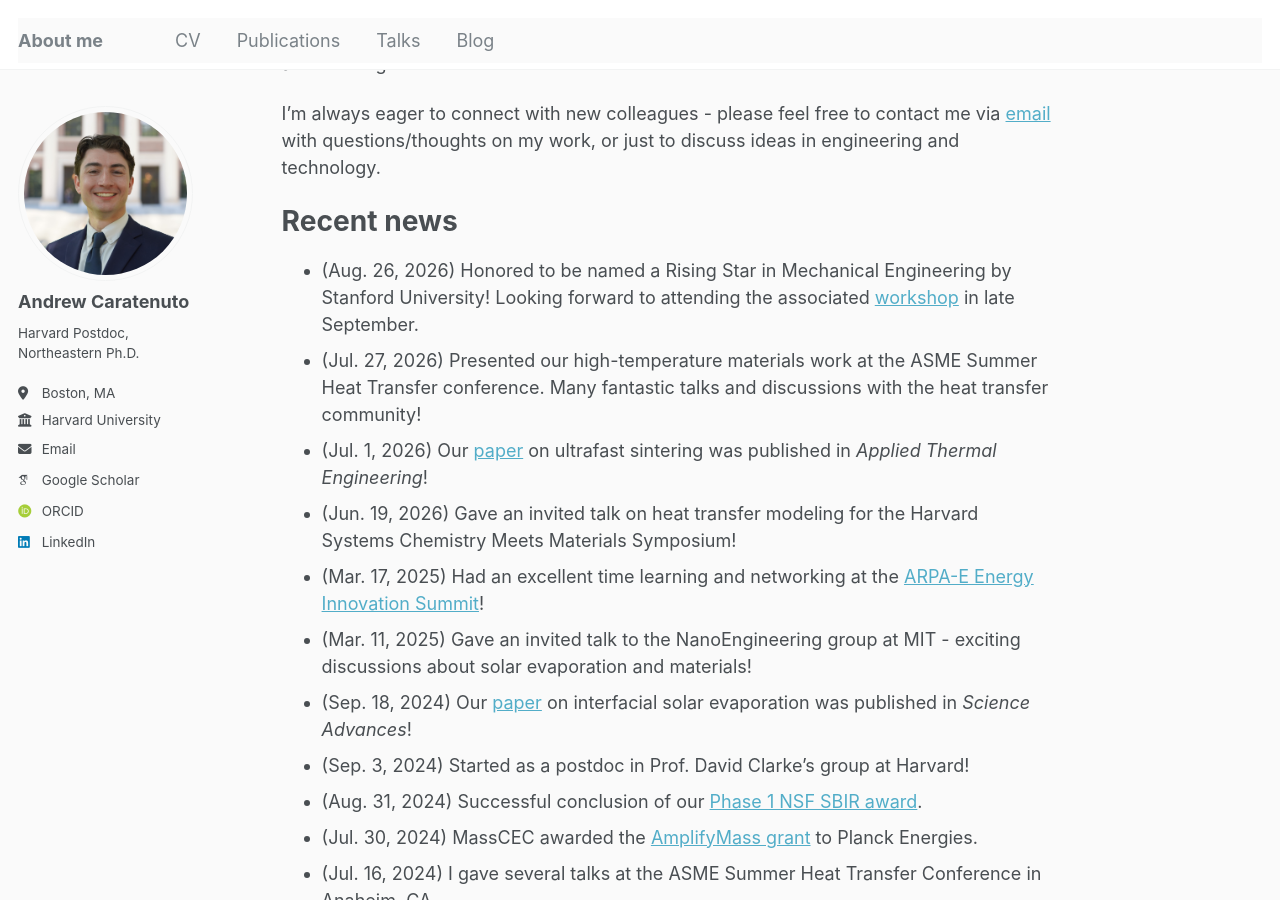
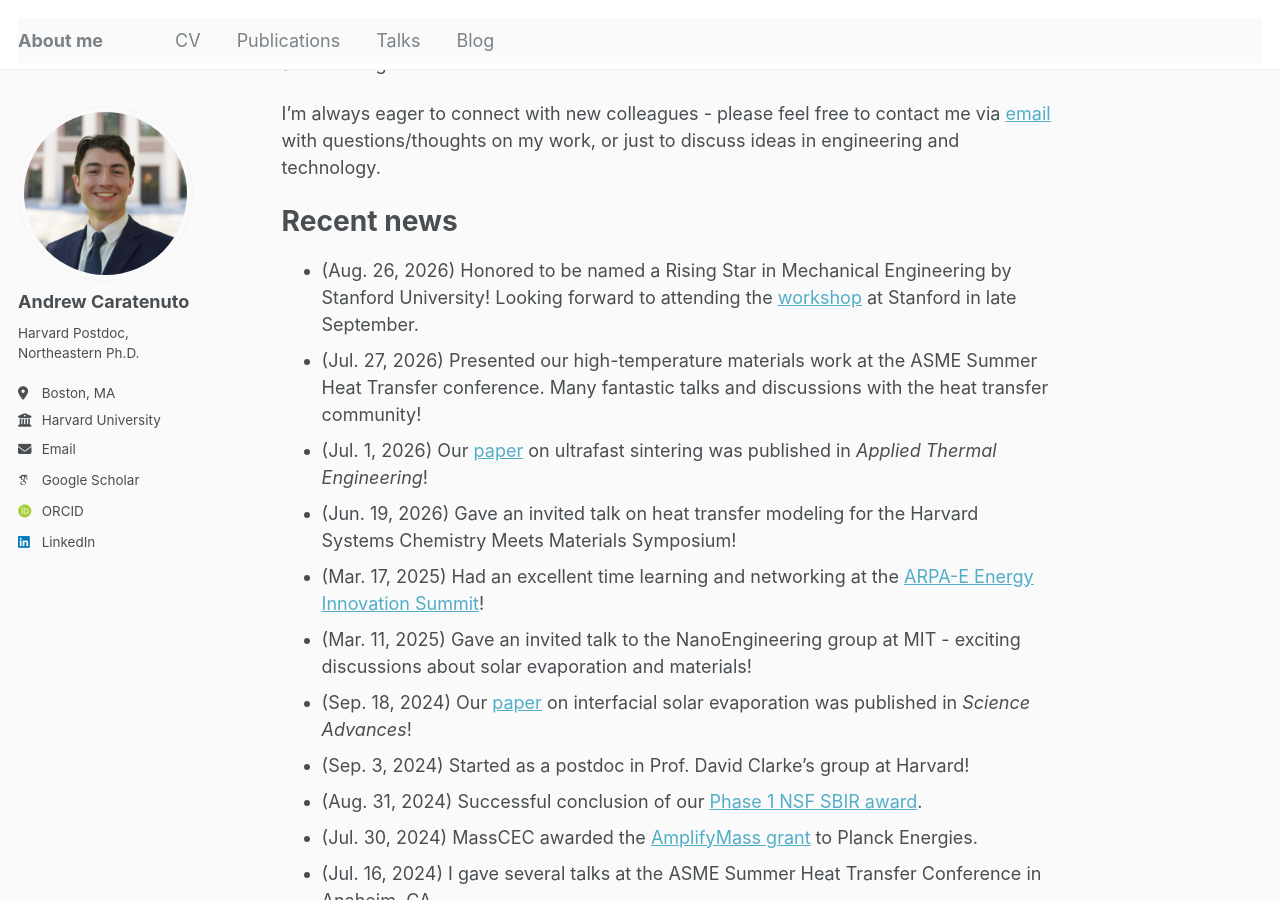
Before and after one commit to andrewcaratenuto/andrewcaratenuto.github.io, a Jekyll site: the page built from _pages/about.md, in a window 1280 px wide and 900 px high, scrolled down 388 px. Built offline with Jekyll 4.4.1, drawn with Linux system fonts in a browser that asks for light colours; some web fonts are replaced.

Commit message:
Update about.md

```diff
--- a/_pages/about.md
+++ b/_pages/about.md
@@ -16,7 +16,7 @@ I am also involved with Boston-based startup company [Planck Energies](https://w
 I'm always eager to connect with new colleagues - please feel free to contact me via [email](mailto:acaratenuto@seas.harvard.edu) with questions/thoughts on my work, or just to discuss ideas in engineering and technology.
 
 # Recent news
-- (Aug. 26, 2026) Honored to be named a Rising Star in Mechanical Engineering by Stanford University! Looking forward to attending the associated [workshop]([url](https://risingstarsme.stanford.edu)) in late September.
+- (Aug. 26, 2026) Honored to be named a Rising Star in Mechanical Engineering by Stanford University! Looking forward to attending the [workshop](https://risingstarsme.stanford.edu) at Stanford in late September.
 - (Jul. 27, 2026) Presented our high-temperature materials work at the ASME Summer Heat Transfer conference. Many fantastic talks and discussions with the heat transfer community!
 - (Jul. 1, 2026) Our [paper](https://www.sciencedirect.com/science/article/pii/S1359431126017114) on ultrafast sintering was published in *Applied Thermal Engineering*!
 - (Jun. 19, 2026) Gave an invited talk on heat transfer modeling for the Harvard Systems Chemistry Meets Materials Symposium!
```
